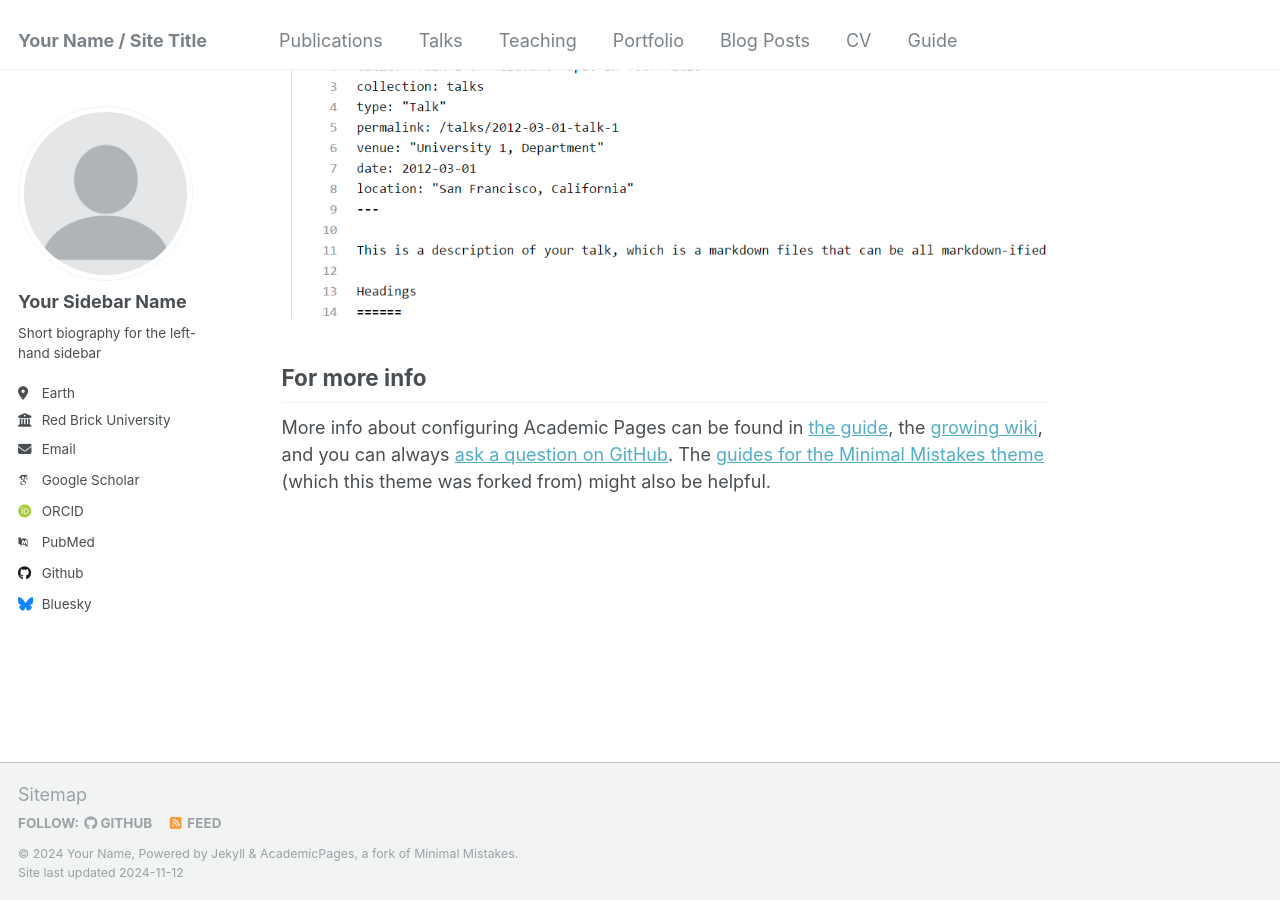
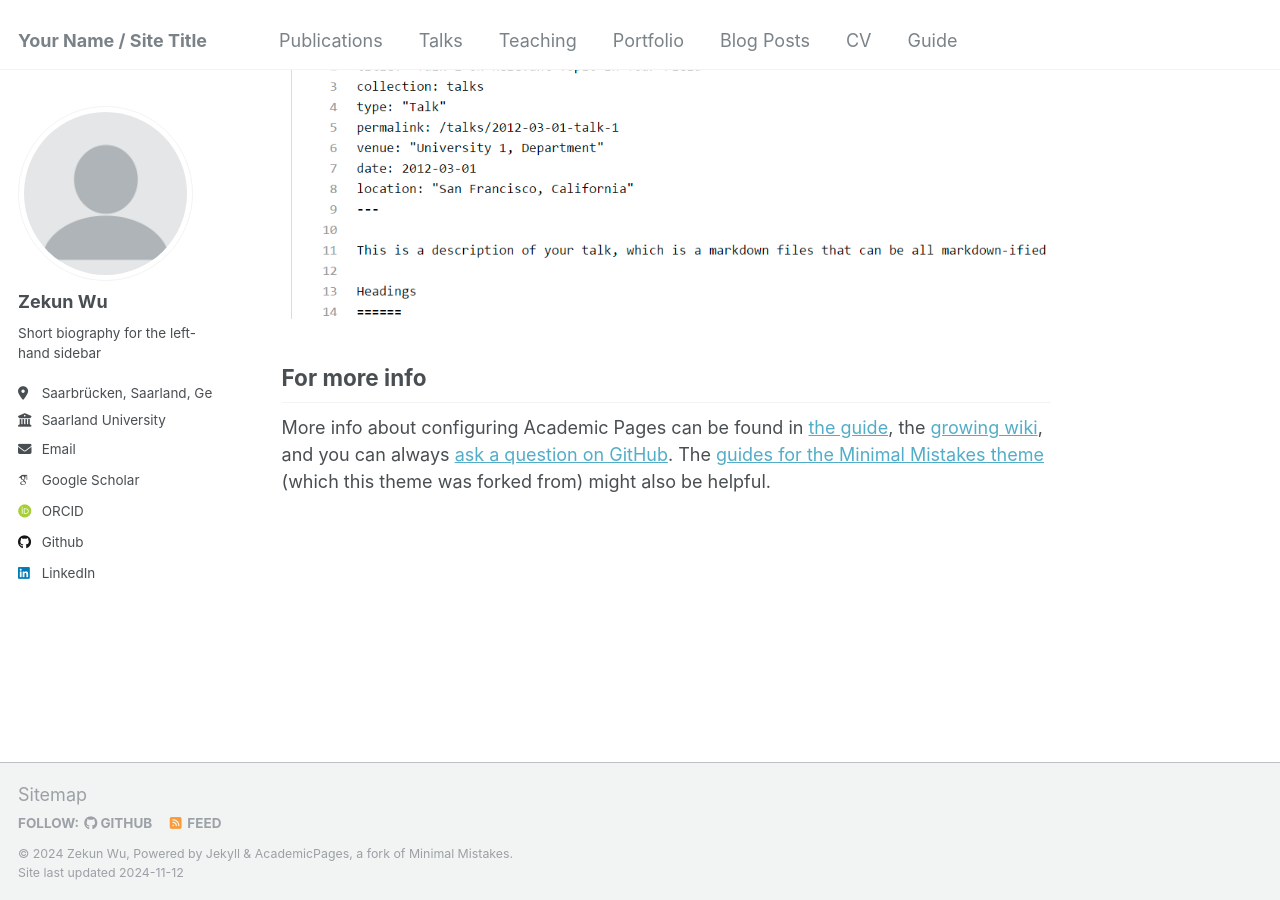
Before and after one commit to zekun-wu/zekun-wu.github.io, a Jekyll site: the page built from _pages/about.md, in a window 1280 px wide and 900 px high, scrolled down 2643 px. Built offline with Jekyll 4.4.1, drawn with Linux system fonts in a browser that asks for light colours; some web fonts are replaced.

Commit message:
Homepage

```diff
--- a/_config.yml
+++ b/_config.yml
@@ -10,9 +10,9 @@
 locale                   : "en-US"
 title                    : "Your Name / Site Title"
 title_separator          : "-"
-name                     : &name "Your Name"
-description              : &description "personal description"
-url                      : https://academicpages.github.io # the base hostname & protocol for your site e.g. "https://[your GitHub username].github.io"
+name                     : &name "Zekun Wu"
+description              : &description "I'm a Ph.D. student working at the Computational Interaction Lab, Saarland University. My current research interest is mainly focused in analyzing and predicting user's fixations when interacting with interface. Before moving to the Germany, I also have few research experience in huamn reliability analysis and data visualization."
+url                      : https://zekun-wu.github.io # the base hostname & protocol for your site e.g. "https://[your GitHub username].github.io"
 baseurl                  : "" # the subpath of your site, e.g. "/blog"
 repository               : "academicpages/academicpages.github.io"
 
@@ -22,21 +22,21 @@ repository               : "academicpages/academicpages.github.io"
 author:
   # Biographic information
   avatar           : "profile.png"
-  name             : "Your Sidebar Name"
+  name             : "Zekun Wu"
   pronouns         : # example: "she/her"
   bio              : "Short biography for the left-hand sidebar"
-  location         : "Earth"
-  employer         : "Red Brick University"
+  location         : "Saarbrücken, Saarland, Germany"
+  employer         : "Saarland University"
   uri              : # URL
-  email            : "none@example.org"
+  email            : "wu_zekun@outlook.com"
 
   # Academic websites
   arxiv            : # URL - Update with the correct link to your profile
-  googlescholar    : "https://scholar.google.com/citations?user=PS_CX0AAAAAJ"
+  googlescholar    : "https://scholar.google.com/citations?user=VTpw1JwAAAAJ&hl=en"
   impactstory      : # URL
-  orcid            : "http://orcid.org/yourorcidurl"
+  orcid            : "https://orcid.org/0000-0002-5233-2352"
   semantic         : # URL
-  pubmed           : "https://www.ncbi.nlm.nih.gov/pubmed/?term=john+snow"
+  pubmed           : # URL
   researchgate     : # URL
   scopus           : # URL
 
@@ -44,12 +44,12 @@ author:
   bitbucket        : # Username - Update with your username on the site
   codepen          : # Username
   dribbble         : # Username
-  github           : "academicpages"
+  github           : "zekun-wu"
   kaggle           : # Username
   stackoverflow    : # User number or user number and name (i.e., use "1" or "1/jeff-atwood")
 
   # Social media
-  bluesky          : "bsky.app" # Replace this with you Bluesky username
+  bluesky          : # Replace this with you Bluesky username
   facebook         : # Username
   flickr           : # Username
   foursquare       : # Username
@@ -58,7 +58,7 @@ author:
   keybase          : # Username
   instagram        : # Username
   lastfm           : # Username
-  linkedin         : # Username
+  linkedin         : "wuzekun"
   mastodon         : # URL
   medium           : # URL
   pinterest        : # Username
```
